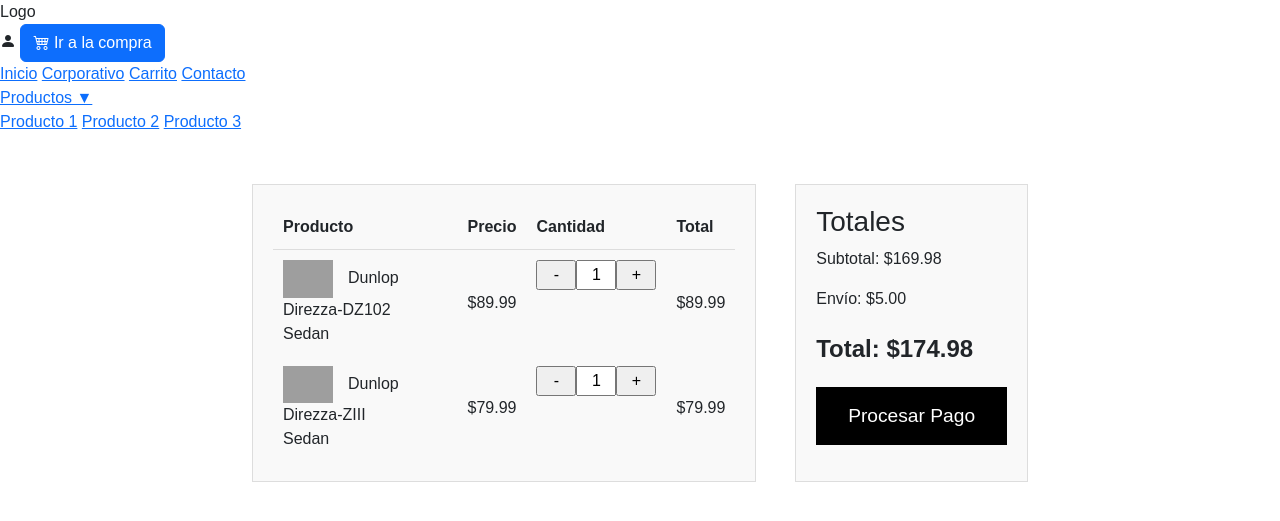
After one commit to AlexHernandez2698632494/Tienda_Virtual_la_Bencion_Dios, a PHP site: page /carrito.php in a window 1280 px wide. The commit adds this page. Shown: the top 521 px of the page. Run offline with PHP 8.4, Linux system fonts and the light colour scheme; grey boxes are pictures that could not be loaded.

Commit message:
update carrito

```diff
--- /dev/null
+++ b/resource/view/carrito.php
@@ -0,0 +1,178 @@
+<!DOCTYPE html>
+<html lang="es">
+<head>
+    <meta charset="UTF-8">
+    <meta name="viewport" content="width=device-width, initial-scale=1.0">
+    <title><?php echo empty($pageTitle) ? 'TBD' : 'TBD | ' . htmlspecialchars($pageTitle, ENT_QUOTES, 'UTF-8'); ?></title>
+    <link href="https://cdn.jsdelivr.net/npm/bootstrap-icons/font/bootstrap-icons.css" rel="stylesheet">
+    <link href="https://cdn.jsdelivr.net/npm/bootstrap@5.3.0/dist/css/bootstrap.min.css" rel="stylesheet">
+    <link rel="stylesheet" href="../css/style.css">
+    <style>
+        body.carrito {
+            font-family: Arial, sans-serif;
+        }
+        .container {
+            display: flex;
+            justify-content: space-between;
+            max-width: 800px;
+            margin: 50px auto;
+        }
+        .cart-items, .cart-totals {
+            border: 1px solid #ddd;
+            padding: 20px;
+            background-color: #f9f9f9;
+        }
+        .cart-items {
+            width: 65%;
+        }
+        .cart-totals {
+            width: 30%;
+        }
+        table {
+            width: 100%;
+            border-collapse: collapse;
+        }
+        th, td {
+            padding: 10px;
+            text-align: left;
+        }
+        th {
+            border-bottom: 1px solid #ddd;
+        }
+        .cart-item img {
+            width: 50px;
+            height: auto;
+            margin-right: 15px;
+        }
+        .quantity {
+            display: flex;
+            align-items: center;
+        }
+        .quantity input {
+            width: 40px;
+            text-align: center;
+        }
+        .cart-totals h3 {
+            margin-top: 0;
+        }
+        .cart-totals .total {
+            font-size: 1.5em;
+            font-weight: bold;
+            margin-top: 20px;
+        }
+        .checkout-button {
+            display: block;
+            width: 100%;
+            padding: 15px;
+            background-color: #000;
+            color: #fff;
+            text-align: center;
+            text-decoration: none;
+            margin-top: 20px;
+            font-size: 1.2em;
+        }
+    </style>
+</head>
+<body class="carrito">
+<div class="top-bar">
+        <div class="logo">Logo</div>
+        <div class="icons">
+            <i class="bi bi-person-fill"></i>
+            <a href="./carrito.php" class="btn btn-primary"> <i class="bi bi-cart4"></i> Ir a la compra</a>
+        </div>
+    </div>
+
+    <div class="nav-bar">
+        <a href="index.php">Inicio</a>
+        <a href="#">Corporativo</a>
+        <a href="carrito.php">Carrito</a>
+        <a href="#">Contacto</a>
+        <div class="dropdown">
+            <a href="#" class="dropbtn">Productos ▼</a>
+            <div class="dropdown-content">
+                <a href="#">Producto 1</a>
+                <a href="#">Producto 2</a>
+                <a href="#">Producto 3</a>
+            </div>
+        </div>
+    </div>
+
+<div class="container">
+    <div class="cart-items">
+        <table>
+            <thead>
+                <tr>
+                    <th>Producto</th>
+                    <th>Precio</th>
+                    <th>Cantidad</th>
+                    <th>Total</th>
+                </tr>
+            </thead>
+            <tbody>
+                <tr class="cart-item">
+                    <td><img src="../../public/img/dunlop direzza-dz102 sedan.png" alt="Dunlop Direzza-DZ102">Dunlop Direzza-DZ102<br>Sedan</td>
+                    <td>$89.99</td>
+                    <td class="quantity">
+                        <input type="button" value="-" onclick="decreaseQuantity(0)">
+                        <input type="text" id="quantity-0" value="1" readonly>
+                        <input type="button" value="+" onclick="increaseQuantity(0)">
+                    </td>
+                    <td>$89.99</td>
+                </tr>
+                <tr class="cart-item">
+                    <td><img src="../../public/img/dunlop direzza-ziii sedan.png" alt="Dunlop Direzza-ZIII">Dunlop Direzza-ZIII<br>Sedan</td>
+                    <td>$79.99</td>
+                    <td class="quantity">
+                        <input type="button" value="-" onclick="decreaseQuantity(1)">
+                        <input type="text" id="quantity-1" value="1" readonly>
+                        <input type="button" value="+" onclick="increaseQuantity(1)">
+                    </td>
+                    <td>$79.99</td>
+                </tr>
+            </tbody>
+        </table>
+    </div>
+
+    <div class="cart-totals">
+        <h3>Totales</h3>
+        <p>Subtotal: <span id="subtotal">$169.98</span></p>
+        <p>Envío: <span id="shipping">$5.00</span></p>
+        <p class="total">Total: <span id="total">$174.98</span></p>
+        <a href="#" class="checkout-button">Procesar Pago</a>
+    </div>
+</div>
+
+<script>
+    function decreaseQuantity(index) {
+        let quantityInput = document.getElementById('quantity-' + index);
+        let quantity = parseInt(quantityInput.value);
+        if (quantity > 1) {
+            quantityInput.value = quantity - 1;
+            updateTotals();
+        }
+    }
+
+    function increaseQuantity(index) {
+        let quantityInput = document.getElementById('quantity-' + index);
+        quantityInput.value = parseInt(quantityInput.value) + 1;
+        updateTotals();
+    }
+
+    function updateTotals() {
+        let subtotal = 0;
+        let prices = [89.99, 79.99];
+        let shipping = 5.00;
+
+        for (let i = 0; i < prices.length; i++) {
+            let quantity = parseInt(document.getElementById('quantity-' + i).value);
+            subtotal += prices[i] * quantity;
+        }
+
+        document.getElementById('subtotal').textContent = `$${subtotal.toFixed(2)}`;
+        let total = subtotal + shipping;
+        document.getElementById('total').textContent = `$${total.toFixed(2)}`;
+    }
+</script>
+
+</body>
+</html>
--- a/resource/view/layout.php
+++ b/resource/view/layout.php
@@ -13,16 +13,14 @@
         <div class="logo">Logo</div>
         <div class="icons">
             <i class="bi bi-person-fill"></i>
-            <a href="url_de_tu_nueva_vista" class="btn btn-primary">
-  <i class="bi bi-cart4"></i> Ir a la compra
-</a>
-
+            <a href="./carrito.php" class="btn btn-primary"> <i class="bi bi-cart4"></i> Ir a la compra</a>
         </div>
     </div>
 
     <div class="nav-bar">
         <a href="#">Inicio</a>
         <a href="#">Corporativo</a>
+        <a href="carrito.php">Carrito</a>
         <a href="#">Contacto</a>
         <div class="dropdown">
             <a href="#" class="dropbtn">Productos ▼</a>
```
Also changed, not shown: public/img/dunlop direzza-dz102 sedan.png (added), public/img/dunlop direzza-ziii sedan.png (added).
